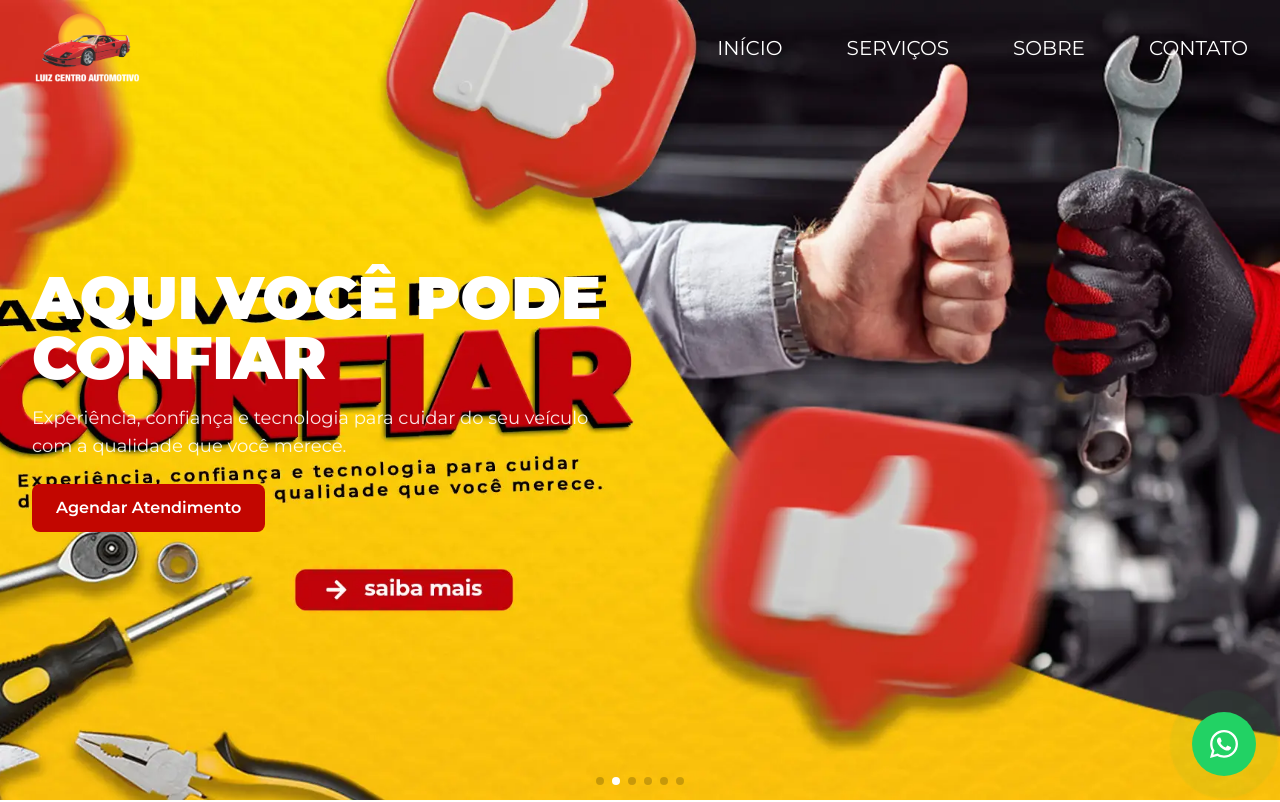
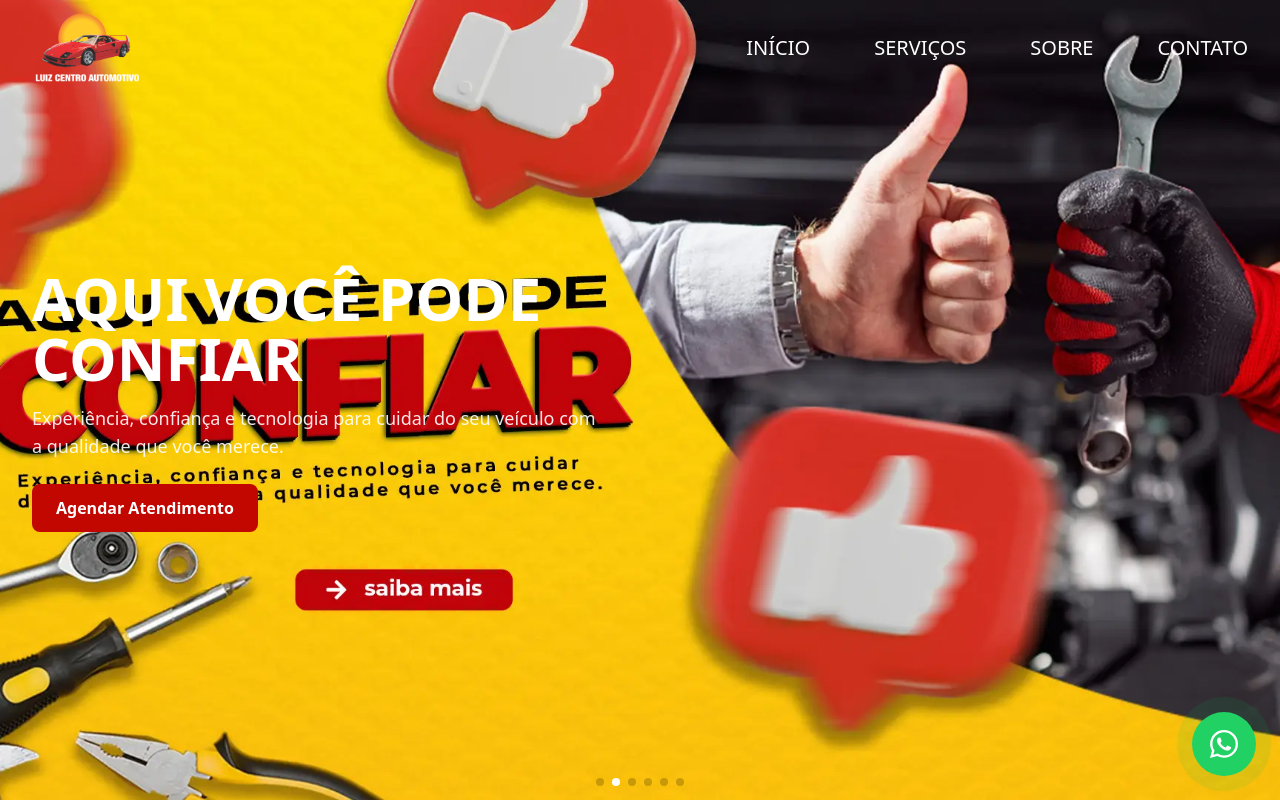
Before and after one commit to JeanCarlo10/luiz-centro-automotivo, a React (Vite) app: page / in a window 1280 px wide. Shown: the top 802 px of the page. Built offline with nearby package versions, Linux system fonts and the light colour scheme.

Commit message:
Ajustes para melhorar desempenho

```diff
--- a/index.html
+++ b/index.html
@@ -26,21 +26,7 @@
     <meta property="og:url" content="https://www.luizcentroautomotivo.com.br" />
     <meta property="og:type" content="website" />
 
-    <!-- Preload das fontes para otimizar o carregamento -->
-    <link rel="preconnect" href="https://fonts.googleapis.com" />
-    <link rel="preconnect" href="https://fonts.gstatic.com" crossorigin />
-    <link
-      rel="preload"
-      href="https://fonts.googleapis.com/css2?family=Montserrat:wght@400;600;700;900&display=swap"
-      as="style"
-    />
 
-    <!-- Definir a fonte Montserrat com font-display: swap para melhorar a renderização -->
-    <link
-      href="https://fonts.googleapis.com/css2?family=Montserrat:wght@400;600;700;900&display=swap"
-      rel="stylesheet"
-    />
-  </head>
 
   <body>
     <div id="root"></div>
--- a/src/index.css
+++ b/src/index.css
@@ -8,7 +8,7 @@
 
 @layer base {
   :root {
-    font-family: "Montserrat", sans-serif;
+    /* font-family: "Montserrat", sans-serif; */
 
     --background: hsl(0 0% 100%);
     --foreground: hsl(0 0% 0%);
```
